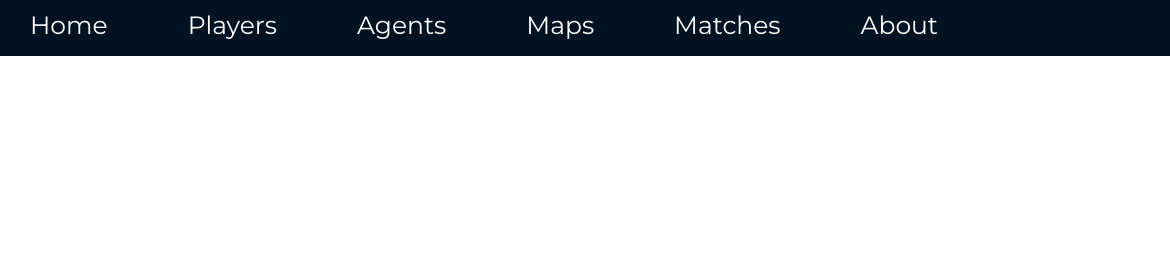
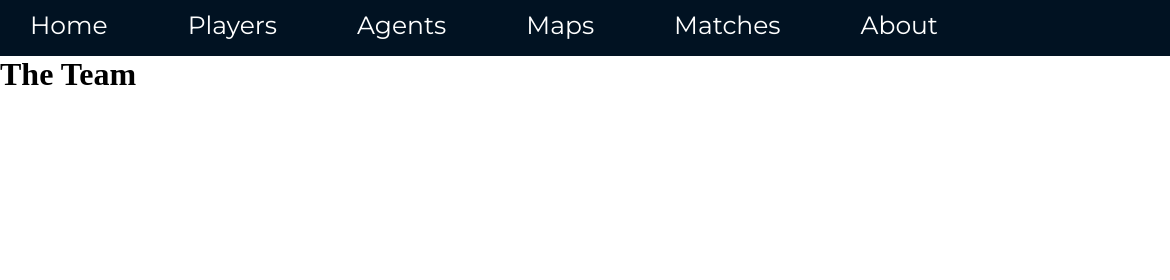
Before and after one commit to emgllns8/cis-260-project, a plain HTML site: page players.html in a window 1280 px wide. Shown: the top 280 px of the page, 0-1170 px from the left. Drawn offline with Linux system fonts and the light colour scheme.

Commit message:
uploading more pictures

```diff
--- a/players.html
+++ b/players.html
@@ -24,6 +24,8 @@
         </ul>
     </nav>
 
+    <h1>The Team</h1>
+
     <footer>
         <p>Disclaimer: This is a fansite. It is in NO WAY officially associated with the organization EG.</p>
     </footer>
```
Also changed, not shown: images/EG-yay.jpg (added), images/derrek.png (added), images/eg-derrek2.jpg (added), images/icy.png (added), images/nature.png (added), images/pho.png (added), images/potter.png (added), images/supamen.png (added), images/yay.png (added), 2 other files.
